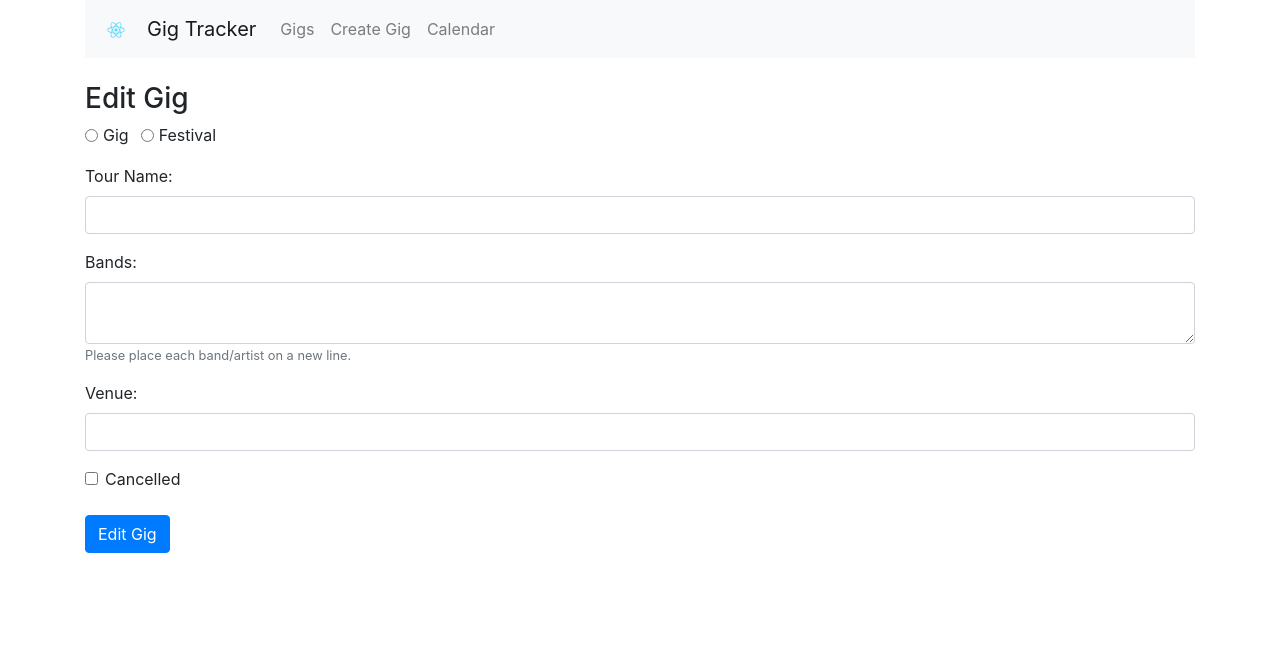
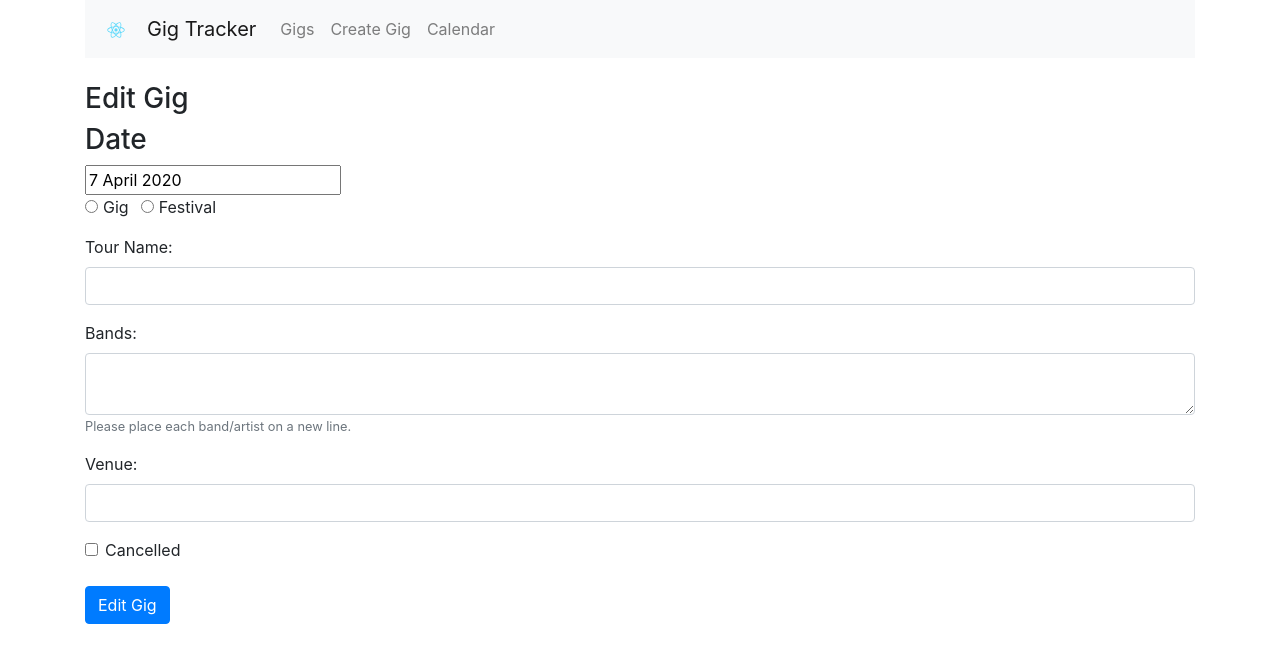
Before and after one commit to HarrisonShort/gig-tracker, a React (Create React App) app: page /edit/1 in a window 1280 px wide. Shown: the top 662 px of the page. Built offline with nearby package versions, Linux system fonts and the light colour scheme; no server answers.

Commit message:
ADD editing the date of a gig

```diff
--- a/src/components/create-gig.component.js
+++ b/src/components/create-gig.component.js
@@ -3,7 +3,6 @@ import axios from 'axios';
 
 import DatePicker from "react-datepicker";
 import "react-datepicker/dist/react-datepicker.css";
-
 import { formatGigDate } from "../Utils.js";
 
 export default class CreateGig extends Component {
--- a/src/components/edit-gig.component.js
+++ b/src/components/edit-gig.component.js
@@ -1,5 +1,9 @@
 import React, { Component } from 'react';
 import axios from 'axios';
+
+import DatePicker from "react-datepicker";
+import "react-datepicker/dist/react-datepicker.css";
+import { formatGigDate } from "../Utils.js";
 
 export default class EditGig extends Component {
     constructor(props) {
@@ -7,6 +11,7 @@ export default class EditGig extends Component {
         // The "this" keyword cannot be used until after you have called the parent constructor.
         super(props);
 
+        this.onChangeGigDate = this.onChangeGigDate.bind(this);
         this.onChangeGigBands = this.onChangeGigBands.bind(this);
         this.onChangeGigOrFest = this.onChangeGigOrFest.bind(this);
         this.onChangeGigTourFestName = this.onChangeGigTourFestName.bind(this);
@@ -15,13 +20,19 @@ export default class EditGig extends Component {
         this.onSubmit = this.onSubmit.bind(this);
 
         this.state = {
-            gig_date: '',
+            gig_date: Date.now(),
             gig_or_fest: '',
             gig_tourFestName: '',
             gig_bands: '',
             gig_venue: '',
             gig_cancelled: false
         }
+    }
+
+    onChangeGigDate(event) {
+        this.setState({
+            gig_date: event
+        });
     }
 
     onChangeGigOrFest(event) {
@@ -62,6 +73,7 @@ export default class EditGig extends Component {
 
         // Create a new object containing our updated gig.
         const updatedGig = {
+            gig_date: formatGigDate(this.state.gig_date),
             gig_or_fest: this.state.gig_or_fest,
             gig_tourFestName: this.state.gig_tourFestName,
             gig_bands: this.state.gig_bands,
@@ -81,10 +93,10 @@ export default class EditGig extends Component {
 
     componentDidMount() {
         // Get the gig from the DB based on the given ID and set it to the current state of the page.
-
         axios.get('http://localhost:4000/gigs/' + this.props.match.params.id)
             .then(response => {
                 this.setState({
+                    gig_date: response.data.gig_date === undefined ? Date.now() : new Date(response.data.gig_date),
                     gig_or_fest: response.data.gig_or_fest,
                     gig_tourFestName: response.data.gig_tourFestName,
                     gig_bands: response.data.gig_bands,
@@ -101,6 +113,12 @@ export default class EditGig extends Component {
         return (
             <div className="form" id="gigFormDiv">
                 <h3>Edit Gig</h3>
+                <h3 id="dateHeader">Date</h3>
+                <DatePicker
+                    selected={this.state.gig_date}
+                    dateFormat={"d MMMM yyyy"}
+                    onChange={this.onChangeGigDate}
+                />
                 <form onSubmit={this.onSubmit}>
                     <div className="form-group">
                         <div className="form-check form-check-inline">
```
